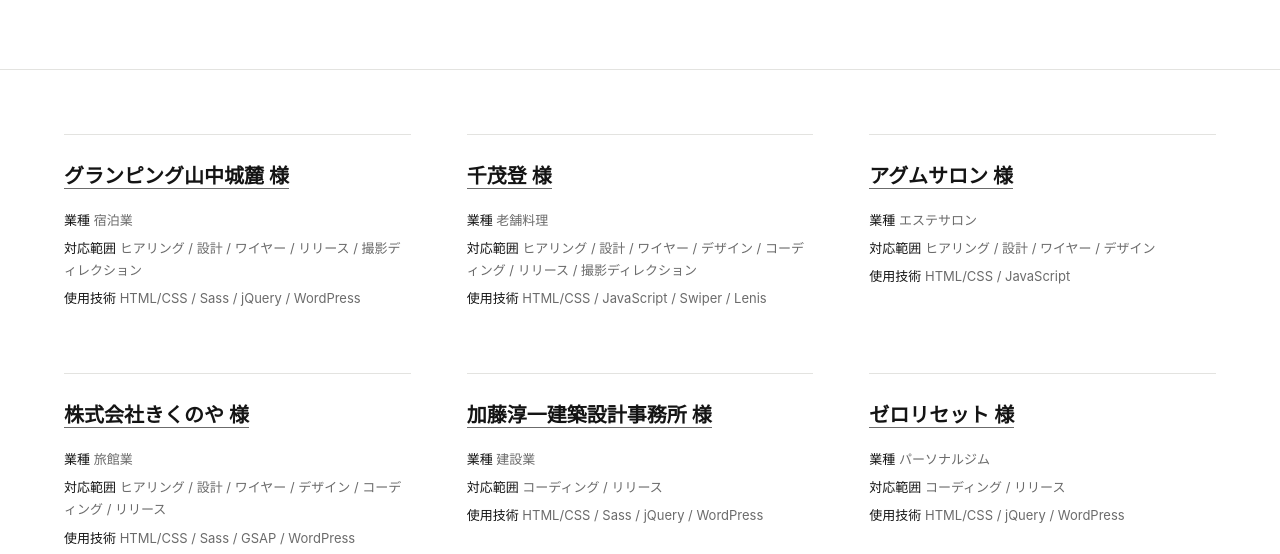
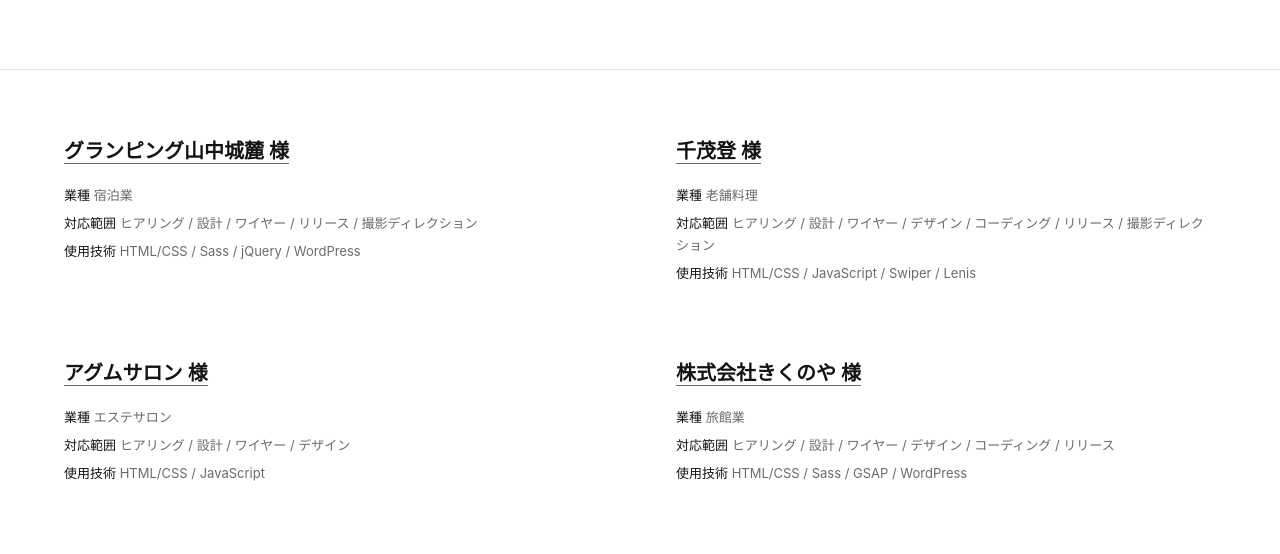
Before and after one commit to RammaruTomono/arashi-portfolio, a plain HTML site: page index.html in a window 1280 px wide. Shown: the part 224-778 px from the top of the page. Drawn offline with Linux system fonts and the light colour scheme.

Commit message:
Switch to 2-column grid and remove card top border

```diff
--- a/index.html
+++ b/index.html
@@ -52,14 +52,9 @@
   }
   .grid {
     display: grid;
-    grid-template-columns: repeat(3, 1fr);
-    column-gap: 56px;
-    row-gap: 64px;
-  }
-  @media (max-width: 960px) {
-    .grid {
-      grid-template-columns: repeat(2, 1fr);
-    }
+    grid-template-columns: repeat(2, 1fr);
+    column-gap: 72px;
+    row-gap: 72px;
   }
   @media (max-width: 640px) {
     .grid {
@@ -67,8 +62,6 @@
     }
   }
   .card {
-    padding-top: 24px;
-    border-top: 1px solid var(--line);
     display: flex;
     flex-direction: column;
     gap: 16px;
```
